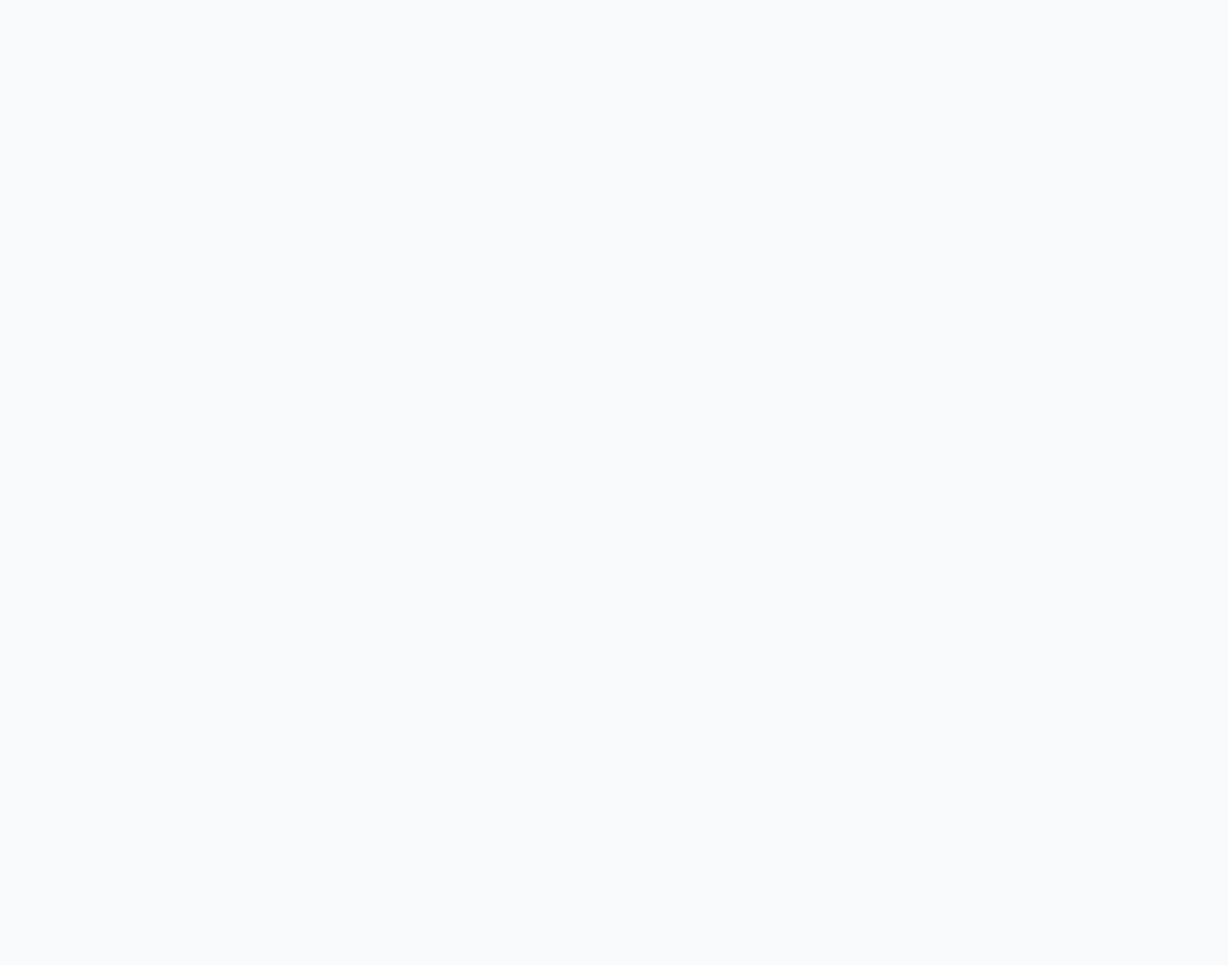
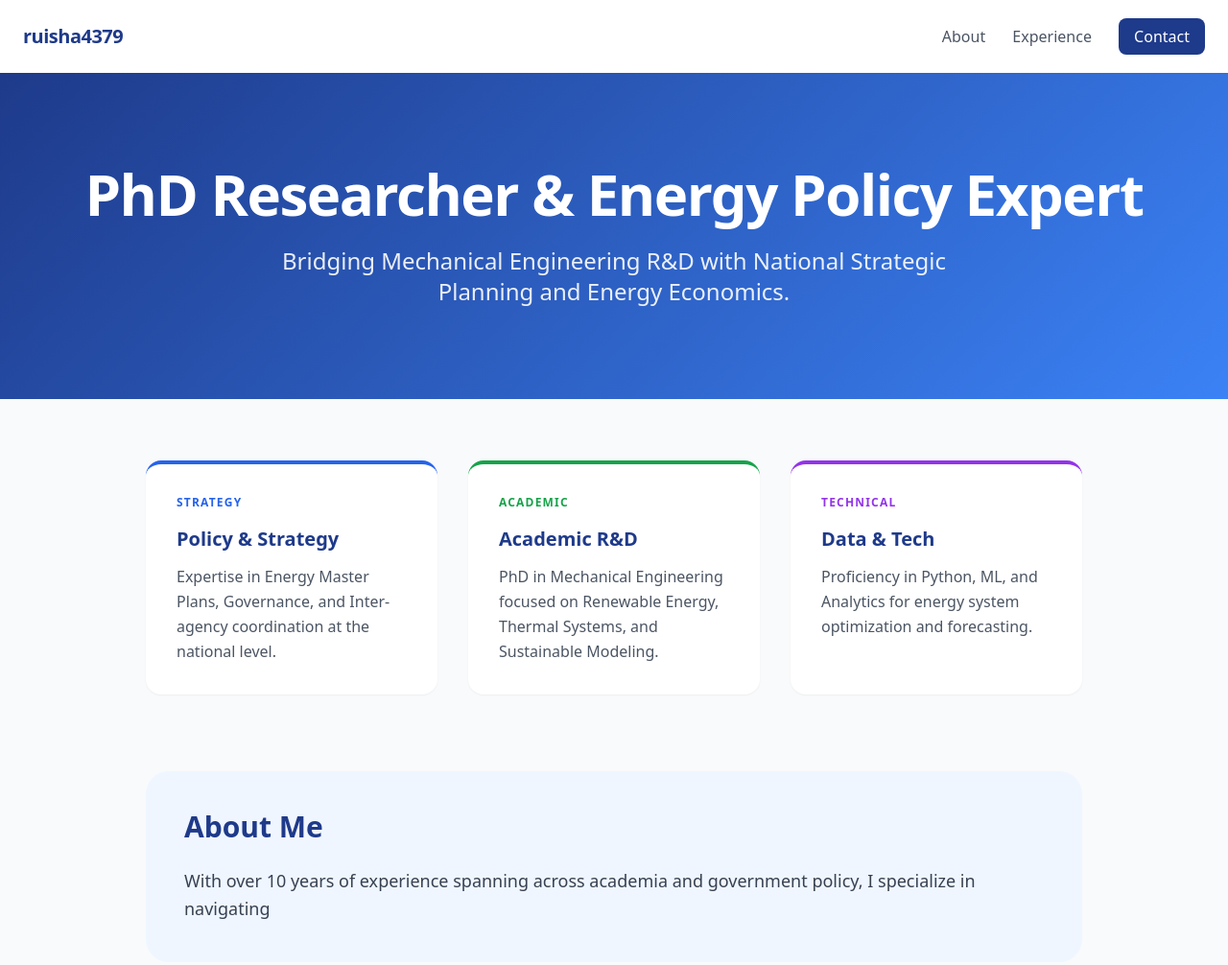
Before and after one commit to Ruisha4379/ruisha4379.github.io, a plain HTML site: page index.html in a window 1280 px wide. Shown: the whole page at 96% size. Before the commit the page ends 800 px from the top, so only its background shows below. Drawn offline with nearby package versions, Linux system fonts and the light colour scheme.

Commit message:
Update index.html

```diff
--- a/index.html
+++ b/index.html
@@ -6,55 +6,53 @@
     <title>ruisha4379 | Policy & Research Portfolio</title>
     <script src="https://cdn.tailwindcss.com"></script>
     <style>
-        body { background-color: #f9fafb; }
+        body { background-color: #f9fafb; scroll-behavior: smooth; }
         .hero-gradient { background: linear-gradient(135deg, #1e3a8a 0%, #3b82f6 100%); }
-    </script>
+        .card-hover:hover { transform: translateY(-5px); transition: all 0.3s ease; }
+    </style>
 </head>
 <body class="font-sans text-gray-900">
 
-    <nav class="p-6 bg-white shadow-sm flex justify-between items-center">
-        <span class="text-xl font-bold tracking-tight text-blue-900">4379.github.io</span>
+    <nav class="sticky top-0 z-50 p-6 bg-white/90 backdrop-blur-md shadow-sm flex justify-between items-center">
+        <span class="text-xl font-bold tracking-tight text-blue-900">ruisha4379</span>
         <div class="space-x-6">
-            <a href="#about" class="hover:text-blue-600">About</a>
-            <a href="#experience" class="hover:text-blue-600">Experience</a>
-            <a href="#contact" class="px-4 py-2 bg-blue-900 text-white rounded-lg">Contact</a>
+            <a href="#about" class="text-gray-600 hover:text-blue-600 font-medium">About</a>
+            <a href="#experience" class="text-gray-600 hover:text-blue-600 font-medium">Experience</a>
+            <a href="#contact" class="px-4 py-2 bg-blue-900 text-white rounded-lg hover:bg-blue-800 transition">Contact</a>
         </div>
     </nav>
 
-    <header class="hero-gradient text-white py-20 px-6 text-center">
-        <h1 class="text-4xl md:text-5xl font-extrabold mb-4">PhD Researcher & Energy Policy Expert</h1>
-        <p class="text-xl opacity-90 max-w-2xl mx-auto">Bridging Mechanical Engineering R&D with National Strategic Planning and Energy Economics.</p>
+    <header class="hero-gradient text-white py-24 px-6 text-center">
+        <h1 class="text-4xl md:text-6xl font-extrabold mb-6 tracking-tight">PhD Researcher & Energy Policy Expert</h1>
+        <p class="text-xl md:text-2xl opacity-90 max-w-3xl mx-auto leading-relaxed">
+            Bridging Mechanical Engineering R&D with National Strategic Planning and Energy Economics.
+        </p>
     </header>
 
-    <main class="max-w-5xl mx-auto py-12 px-6">
+    <main class="max-w-5xl mx-auto py-16 px-6">
 
-        <section id="experience" class="grid md:grid-cols-3 gap-8 mb-16">
-            <div class="bg-white p-6 rounded-xl shadow-md border-t-4 border-blue-600">
-                <h3 class="font-bold text-lg mb-2">Policy & Strategy</h3>
-                <p class="text-gray-600 text-sm">Expertise in Energy Master Plans, Governance, and Inter-agency coordination (EMA/MTI).</p>
+        <section id="experience" class="grid md:grid-cols-3 gap-8 mb-20">
+            <div class="bg-white p-8 rounded-2xl shadow-sm border-t-4 border-blue-600 card-hover">
+                <div class="text-blue-600 mb-4 font-bold uppercase tracking-widest text-xs">Strategy</div>
+                <h3 class="font-bold text-xl mb-3 text-blue-900">Policy & Strategy</h3>
+                <p class="text-gray-600 leading-relaxed">Expertise in Energy Master Plans, Governance, and Inter-agency coordination at the national level.</p>
             </div>
-            <div class="bg-white p-6 rounded-xl shadow-md border-t-4 border-green-600">
-                <h3 class="font-bold text-lg mb-2">Academic R&D</h3>
-                <p class="text-gray-600 text-sm">PhD in Mechanical Engineering. Focus on Renewable Energy, Thermal Systems, and Modeling.</p>
+
+            <div class="bg-white p-8 rounded-2xl shadow-sm border-t-4 border-green-600 card-hover">
+                <div class="text-green-600 mb-4 font-bold uppercase tracking-widest text-xs">Academic</div>
+                <h3 class="font-bold text-xl mb-3 text-blue-900">Academic R&D</h3>
+                <p class="text-gray-600 leading-relaxed">PhD in Mechanical Engineering focused on Renewable Energy, Thermal Systems, and Sustainable Modeling.</p>
             </div>
-            <div class="bg-white p-6 rounded-xl shadow-md border-t-4 border-purple-600">
-                <h3 class="font-bold text-lg mb-2">Data & Tech</h3>
-                <p class="text-gray-600 text-sm">Technical proficiency in Python, ML, and Data Analytics for Energy Systems.</p>
+
+            <div class="bg-white p-8 rounded-2xl shadow-sm border-t-4 border-purple-600 card-hover">
+                <div class="text-purple-600 mb-4 font-bold uppercase tracking-widest text-xs">Technical</div>
+                <h3 class="font-bold text-xl mb-3 text-blue-900">Data & Tech</h3>
+                <p class="text-gray-600 leading-relaxed">Proficiency in Python, ML, and Analytics for energy system optimization and forecasting.</p>
             </div>
         </section>
 
-        <section id="about" class="prose max-w-none mb-16">
-            <h2 class="text-3xl font-bold mb-4 text-blue-900">About Me</h2>
-            <p class="text-lg text-gray-700 leading-relaxed">
-                With over 10 years of experience spanning across academia and government policy, I specialize in navigating the complexities of the energy transition... [Click 'Edit' to add your personal story here!]
-            </p>
-        </section>
-
-    </main>
-
-    <footer class="bg-gray-100 py-8 text-center text-gray-500 text-sm">
-        &copy; 2026 | Built with GitHub Pages & AI
-    </footer>
-
-</body>
-</html>
+        <section id="about" class="mb-20 bg-blue-50 p-10 rounded-3xl">
+            <h2 class="text-3xl font-bold mb-6 text-blue-900">About Me</h2>
+            <div class="prose max-w-none text-gray-700 text-lg leading-relaxed">
+                <p>
+                    With over 10 years of experience spanning across academia and government policy, I specialize in navigating
```
